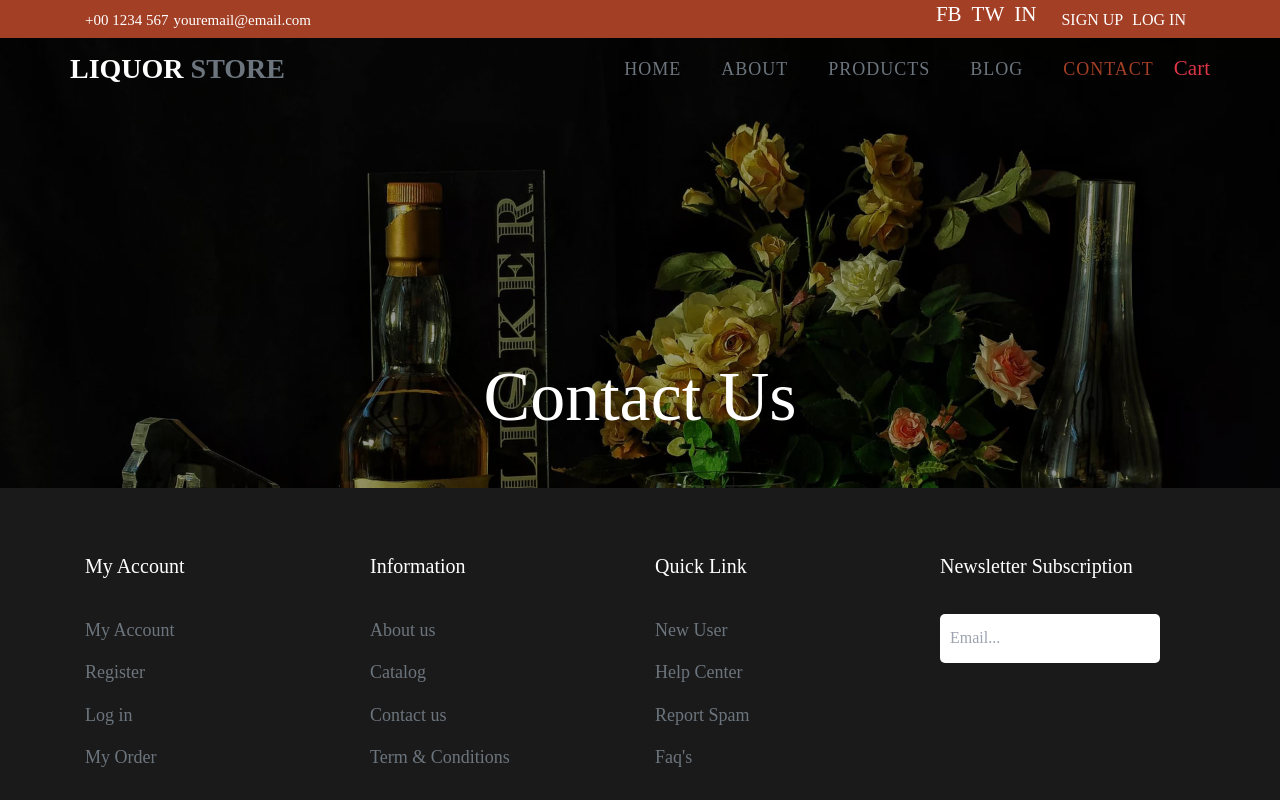
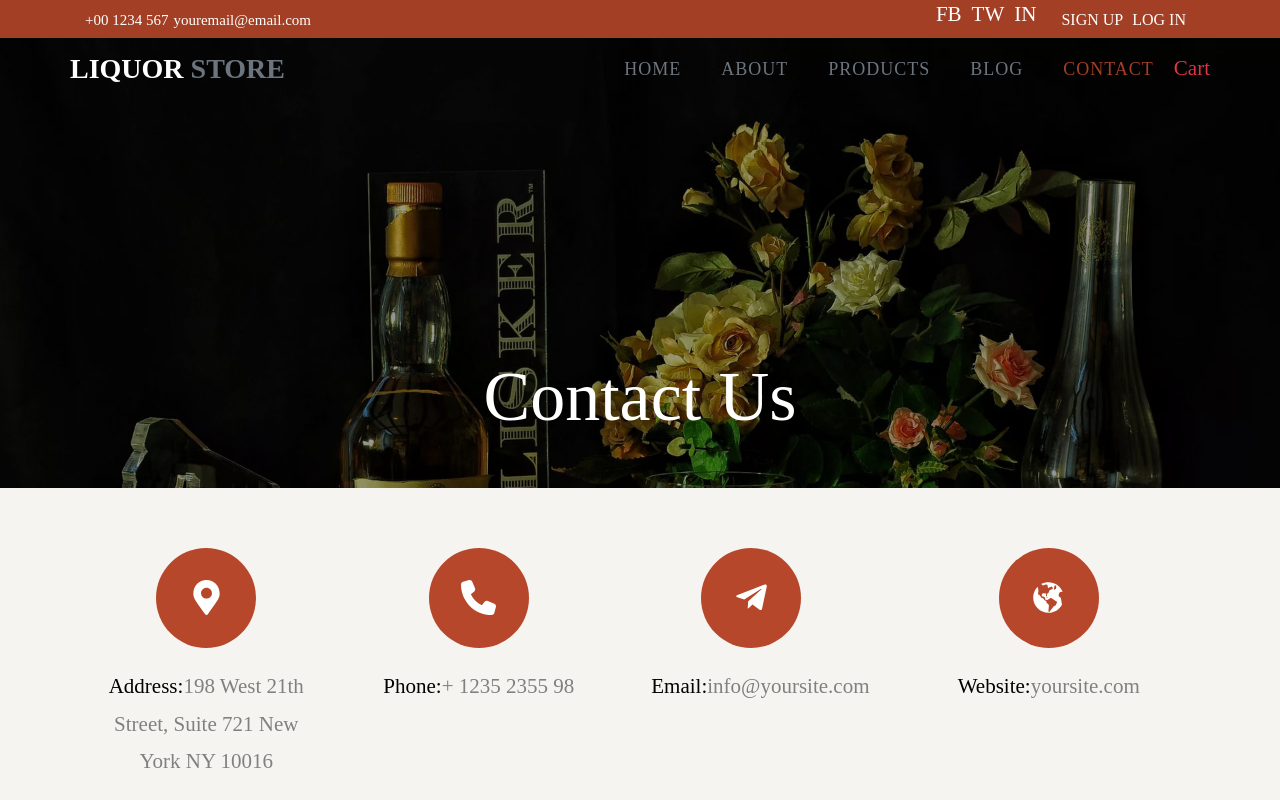
Before and after one commit to IASIKO/tbc-react-course, a React (Create React App) app: page /contact in a window 1280 px wide. Shown: the top 800 px of the page. Built offline with nearby package versions, Linux system fonts and the light colour scheme.

Commit message:
add icon library and contact information

```diff
--- a/package.json
+++ b/package.json
@@ -8,6 +8,7 @@
     "@testing-library/user-event": "^13.5.0",
     "react": "^18.2.0",
     "react-dom": "^18.2.0",
+    "react-icons": "^5.0.1",
     "react-router-dom": "^6.22.3",
     "react-scripts": "5.0.1",
     "web-vitals": "^2.1.4"
--- /dev/null
+++ b/src/components/Contact/ContactContent.jsx
@@ -0,0 +1,70 @@
+import { FaMapMarkerAlt } from "react-icons/fa";
+import { FaPhone } from "react-icons/fa6";
+import { FaTelegramPlane } from "react-icons/fa";
+import { GiEarthAmerica } from "react-icons/gi";
+
+const ContactContent = () => {
+  return (
+    <section className="bg-[#f5f4f0] py-[60px]">
+      <div className="max-w-[1140px] m-auto">
+        <div className="flex justify-around">
+          <div className="flex flex-col items-center">
+            <div className="w-[100px] h-[100px] rounded-[50%] bg-[#b7472a] my-0 mx-auto mb-[20px] flex justify-center items-center">
+              <span className="text-[35px] text-white">
+                <FaMapMarkerAlt />
+              </span>
+            </div>
+            <div className="w-[200px]">
+              <p className="text-center">
+                <span className="text-black font-medium">Address:</span>
+                198 West 21th Street, Suite 721 New York NY 10016
+              </p>
+            </div>
+          </div>
+          <div className="flex flex-col items-center">
+            <div className="w-[100px] h-[100px] rounded-[50%] bg-[#b7472a] my-0 mx-auto mb-[20px] flex justify-center items-center">
+              <span className="text-[35px] text-white">
+                <FaPhone />
+              </span>
+            </div>
+            <div className="w-[200px]">
+              <p className="text-center">
+                <span className="text-black font-medium">Phone:</span>+ 1235
+                2355 98
+              </p>
+            </div>
+          </div>
+          <div className="flex flex-col items-center">
+            <div className="w-[100px] h-[100px] rounded-[50%] bg-[#b7472a] my-0 mx-auto mb-[20px] flex justify-center items-center">
+              <span className="text-[35px] text-white">
+                <FaTelegramPlane />
+              </span>
+            </div>
+            <div className="w-[200px]">
+              <p className="text-center">
+                <span className="text-black font-medium">Email:</span>
+                info@yoursite.com
+              </p>
+            </div>
+          </div>
+          <div className="flex flex-col items-center">
+            <div className="w-[100px] h-[100px] rounded-[50%] bg-[#b7472a] my-0 mx-auto mb-[20px] flex justify-center items-center">
+              <span className="text-[35px] text-white">
+                <GiEarthAmerica />
+              </span>
+            </div>
+            <div className="w-[250px]">
+              <p className="text-center">
+                <span className="text-black font-medium">Website:</span>
+                yoursite.com
+              </p>
+            </div>
+          </div>
+        </div>
+        <div></div>
+      </div>
+    </section>
+  );
+};
+
+export default ContactContent;
--- a/src/components/LandingContent.jsx
+++ b/src/components/Home/LandingContent.jsx
@@ -1,4 +1,4 @@
-import ProductsList from "./products/ProductsList";
+import ProductsList from "../Products/ProductsList";
 
 const blogListData = [
   {
--- a/src/pages/Contact.jsx
+++ b/src/pages/Contact.jsx
@@ -1,12 +1,14 @@
-import React from 'react'
-import TitleBgImage from '../components/UI/TitleBgImage'
+import React from "react";
+import TitleBgImage from "../components/UI/TitleBgImage";
+import ContactContent from "../components/Contact/ContactContent";
 
 const Contact = () => {
   return (
     <>
       <TitleBgImage>Contact Us</TitleBgImage>
+      <ContactContent />
     </>
-  )
-}
+  );
+};
 
-export default Contact
+export default Contact;
--- a/src/pages/Home.jsx
+++ b/src/pages/Home.jsx
@@ -1,4 +1,4 @@
-import LandingContent from "../components/LandingContent";
+import LandingContent from "../components/Home/LandingContent";
 
 const Home = () => {
   return (
--- a/src/pages/RootLayout.jsx
+++ b/src/pages/RootLayout.jsx
@@ -1,6 +1,6 @@
 import { Outlet } from "react-router";
-import Header from "../components/Header";
-import Footer from "../components/footer/Footer";
+import Header from "../components/RootLayout/Header";
+import Footer from "../components/RootLayout/footer/Footer";
 
 const RootLayout = () => {
   return (
```
Also changed, not shown: src/components/RootLayout/Header.jsx (renamed from src/components/Header.jsx), src/components/RootLayout/footer/Footer.jsx (renamed from src/components/footer/Footer.jsx), src/components/RootLayout/footer/FooterLinks.jsx (renamed from src/components/footer/FooterLinks.jsx), 2 other files (tests, documents, lock files or other folders).
